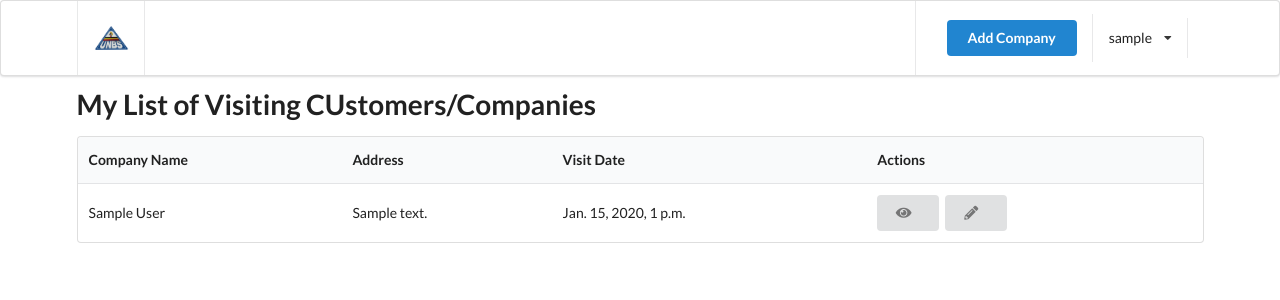
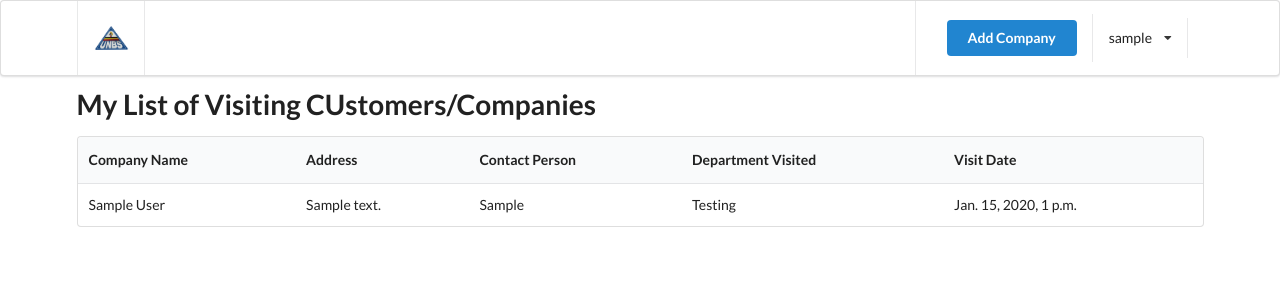
Before and after one commit to EmmaSemutenga/unbs_frontdesk, a Django app: page / in a window 1280 px wide. Shown: the top 300 px of the page. Run offline with Django 3.2, Linux system fonts and the light colour scheme; a user stored in the database is signed in; tables that the repository leaves empty hold one stand-in row (values such as "Sample post").

```diff
--- a/templates/customer/index.html
+++ b/templates/customer/index.html
@@ -11,8 +11,9 @@
             <tr>
                 <th>Company Name</th>
                 <th>Address</th>
+                <th>Contact Person</th>
+                <th>Department Visited</th>
                 <th>Visit Date</th>
-                <th>Actions</th>
             </tr>
         </thead>
         <tbody>
@@ -20,15 +21,9 @@
             <tr>
                 <td>{{ company.company_name }}</td>
                 <td>{{ company.address }}</td>
+                <td>{{ company.contact_person }}</td>
+                <td>{{ company.department_to_vist }}</td>
                 <td> {{ company.visit_date }}</td>
-                <td>
-                    <a href="#" class="ui button">
-                        <i class="eye icon"></i>
-                    </a>
-                    <a href="#" class="ui button">
-                        <i class="pencil icon"></i>
-                    </a>
-                </td>
             </tr>
             {% endfor %}
         </tbody>
--- /dev/null
+++ b/templates/customer/thankyou.html
@@ -0,0 +1 @@
+Thankyou for your feedback
```
